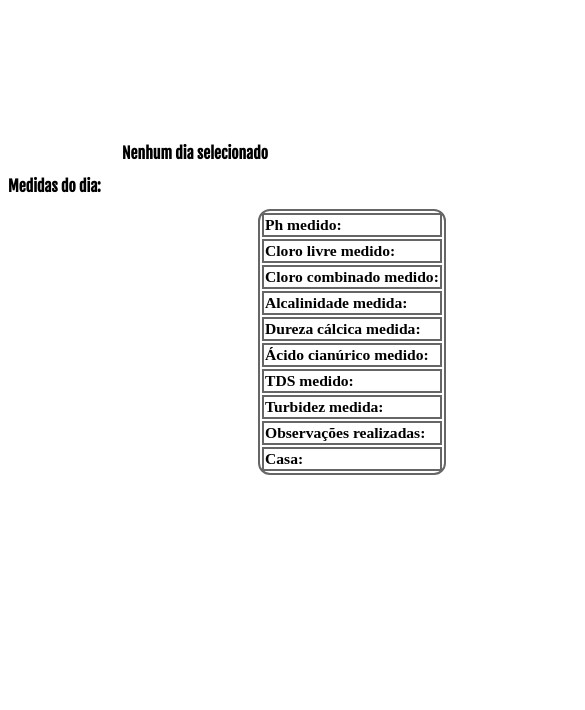
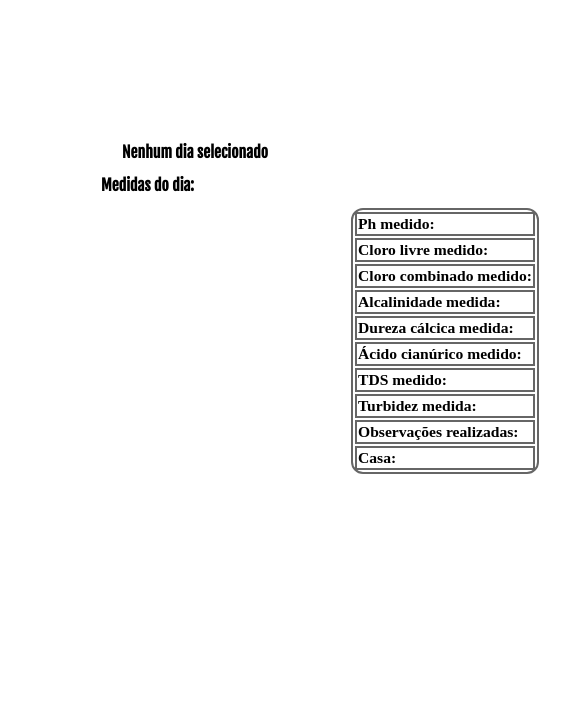
Before and after one commit to guilhermecollisoares10-web/Controle-de-piscina, a plain HTML site: page Controle_dia.html in a window 390 px wide. Shown: the part 134-844 px from the top of the page, 585 px wide, since content can reach past the window. Drawn offline with nearby package versions, Linux system fonts and the light colour scheme.

```diff
--- a/menuFixo.css
+++ b/menuFixo.css
@@ -17,7 +17,12 @@
 
 			.menu {
 				position: relative;
-				top: 5vw;
+				height: 100%;
+				display: flex;
+				flex-direction: column;
+				align-items: center;
+				justify-content: center;
+				width: 100%;
 			}
 
 			/*Botões*/
```
